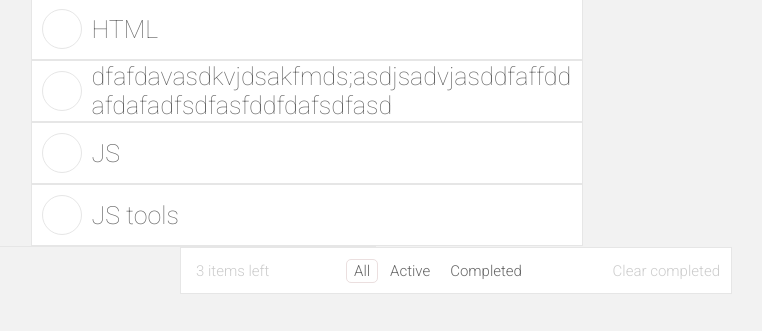
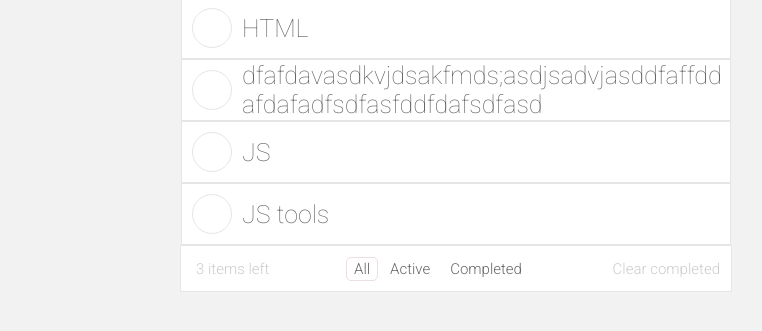
Before and after one commit to ok-technopolis-autumn-2019/Semen_Safonov, a plain HTML site: page template.html in a window 1280 px wide. Shown: the part 169-500 px from the top of the page, without its empty margins (184-946 px from the left). Drawn offline with Linux system fonts and the light colour scheme.

Commit message:
Part2 3rd try

```diff
--- a/css/main.css
+++ b/css/main.css
@@ -1,13 +1,6 @@
 h1{
     margin: 0;
     text-align: center;
-}
-
-section{
-    border: 1px #e6e6e6 solid;
-    display: flex;
-    align-items: center;
-    width: 550px;
 }
 
 body{
@@ -18,7 +11,7 @@ body{
 
 ul{
     margin: 0;
-    padding: auto;
+    padding: 0;
 }
 
 li{
@@ -30,3 +23,7 @@ input[type="text"] {
     font-family: Roboto, sans-serif;
     color: #cccccc;
 }
+
+input:focus, button:focus {
+    outline: none;
+}
--- a/css/style.css
+++ b/css/style.css
@@ -46,13 +46,17 @@
     font-style: italic;
 }
 
+.todo-app__tasks {
+    margin: auto;
+    width: 550px;
+}
+
 .task-item__view {
     background: white;
-    margin: 0 0 0 30%;
     border: 1px #e6e6e6 solid;
     display: flex;
     align-items: center;
-    width: 550px;
+    position: relative;
 }
 
 .task-item__view:hover {
@@ -113,6 +117,10 @@
 .task-item__view:hover .task-item__delete {
     visibility: visible;
     display: block;
+    position: absolute;
+    right: 5px;
+    top: 50%;
+    transform: translateY(-50%);
 }
 
 .todo-app__actions-bar {
```
